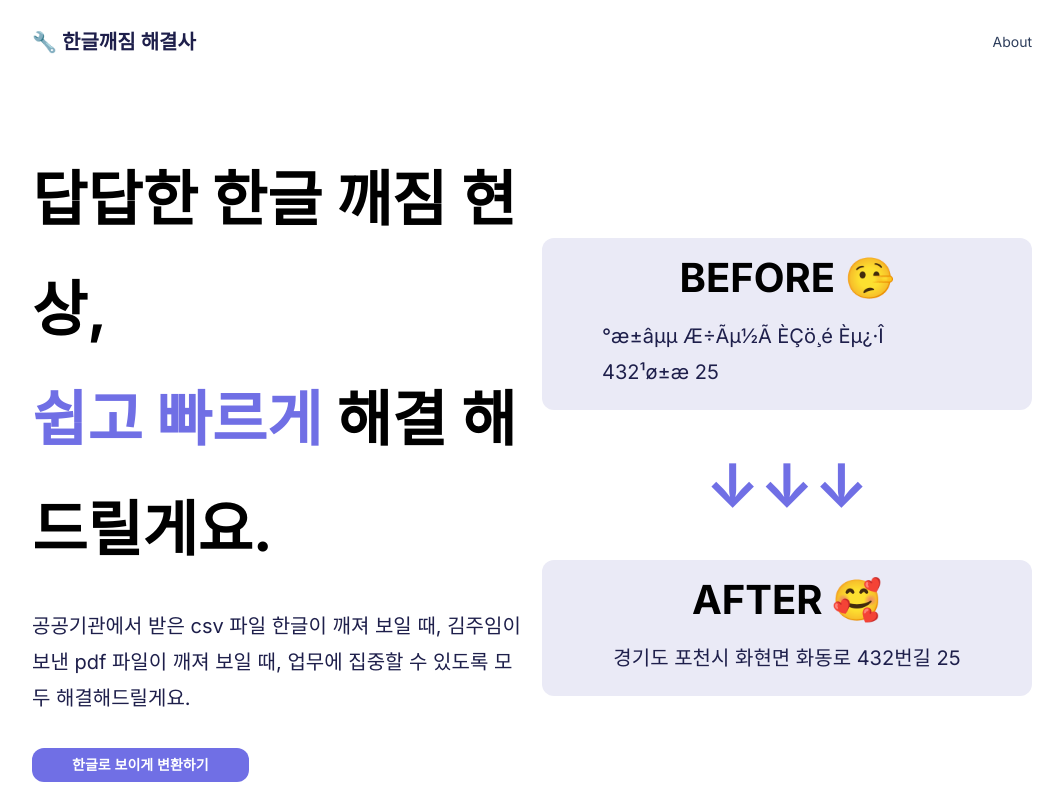
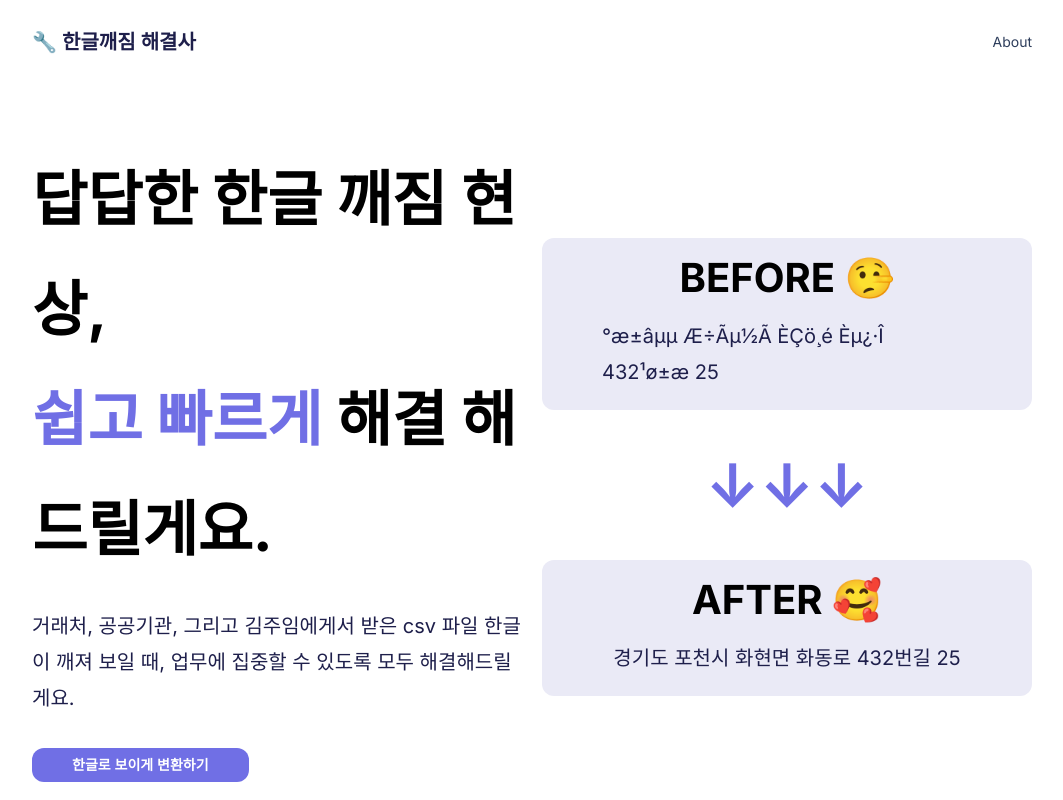
Before and after one commit to djmin43/open-api-csv-encoder, a Next.js app: page / in a window 1280 px wide. Shown: the top 800 px of the page, without its empty margins (108-1171 px from the left). Built offline with nearby package versions, Linux system fonts and the light colour scheme.

Commit message:
remove all func, focus on csv for now

```diff
--- a/src/app/_components/home/landing/text-hero.tsx
+++ b/src/app/_components/home/landing/text-hero.tsx
@@ -9,8 +9,8 @@ export const TextHero = () => {
         <span className={"highlight"}>{"\n"}쉽고 빠르게</span> 해결 해드릴게요.
       </h1>
       <p className={"subheader2"}>
-        공공기관에서 받은 csv 파일 한글이 깨져 보일 때, 김주임이 보낸 pdf 파일이
-        깨져 보일 때, 업무에 집중할 수 있도록 모두 해결해드릴게요.
+        거래처, 공공기관, 그리고 김주임에게서 받은 csv 파일 한글이 깨져 보일 때,
+        업무에 집중할 수 있도록 모두 해결해드릴게요.
       </p>
       <Encoder />
     </div>
```
